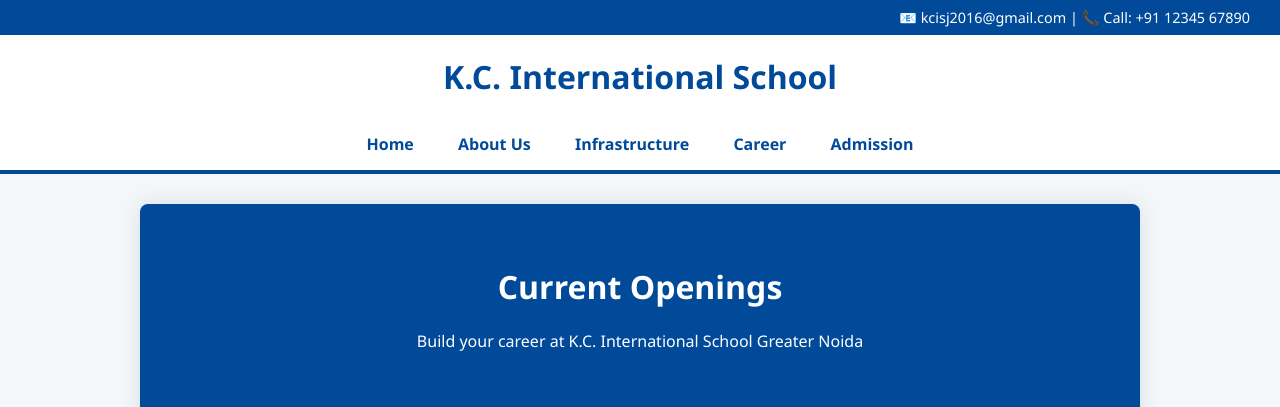
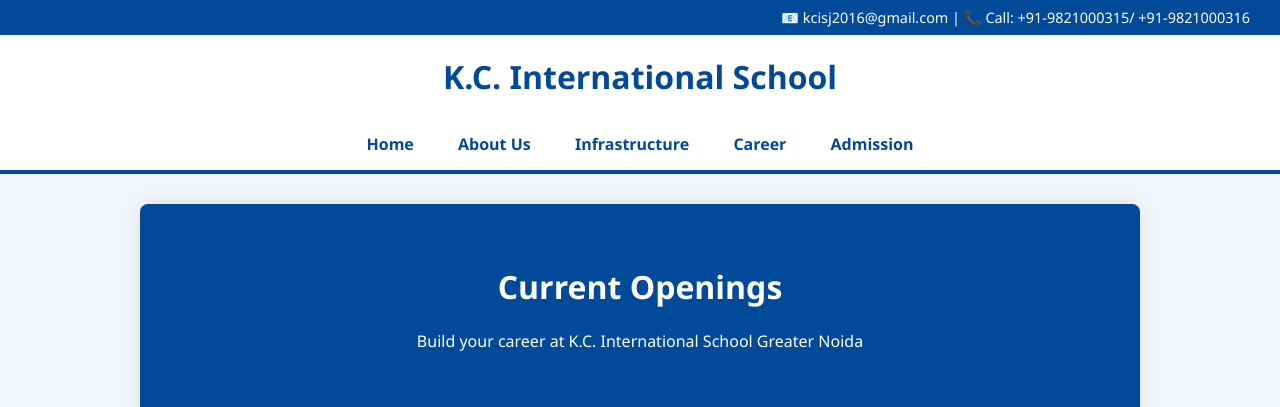
Before and after one commit to bhartiarvind2525-web/kcis-website, a Flask app: page /career in a window 1280 px wide. Shown: the top 407 px of the page. Run offline with Flask 3, Linux system fonts and the light colour scheme.

Commit message:
Update career.html

```diff
--- a/templates/career.html
+++ b/templates/career.html
@@ -34,7 +34,7 @@
 </head>
 <body>
 
-<div class="top-bar">📧 kcisj2016@gmail.com | 📞 Call: +91 12345 67890</div>
+<div class="top-bar">📧 kcisj2016@gmail.com | 📞 Call: +91-9821000315/ +91-9821000316</div>
 
 <header><h1 style="color:#004a99; margin:0;">K.C. International School</h1></header>
 
```
